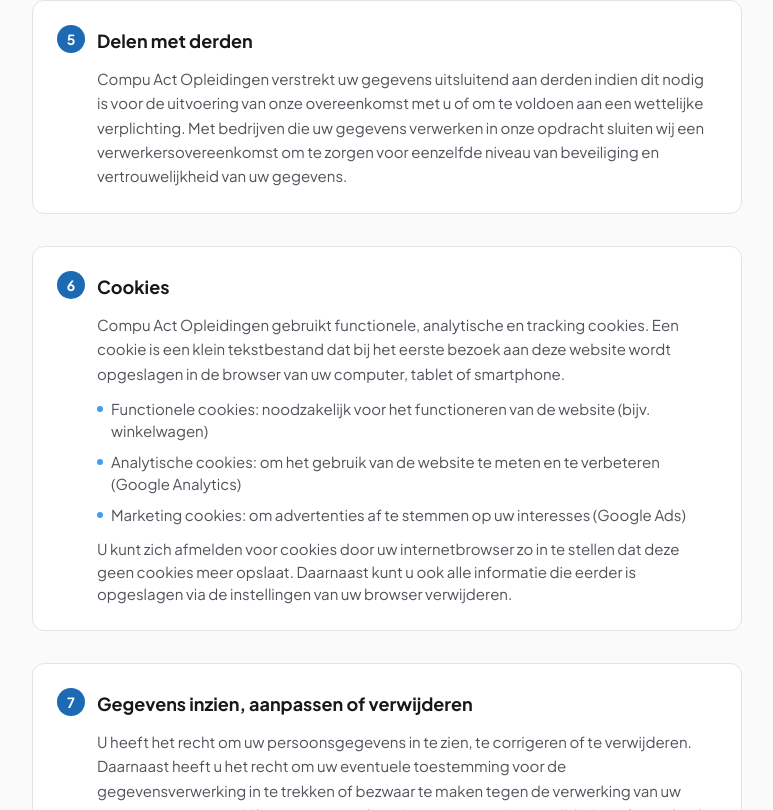
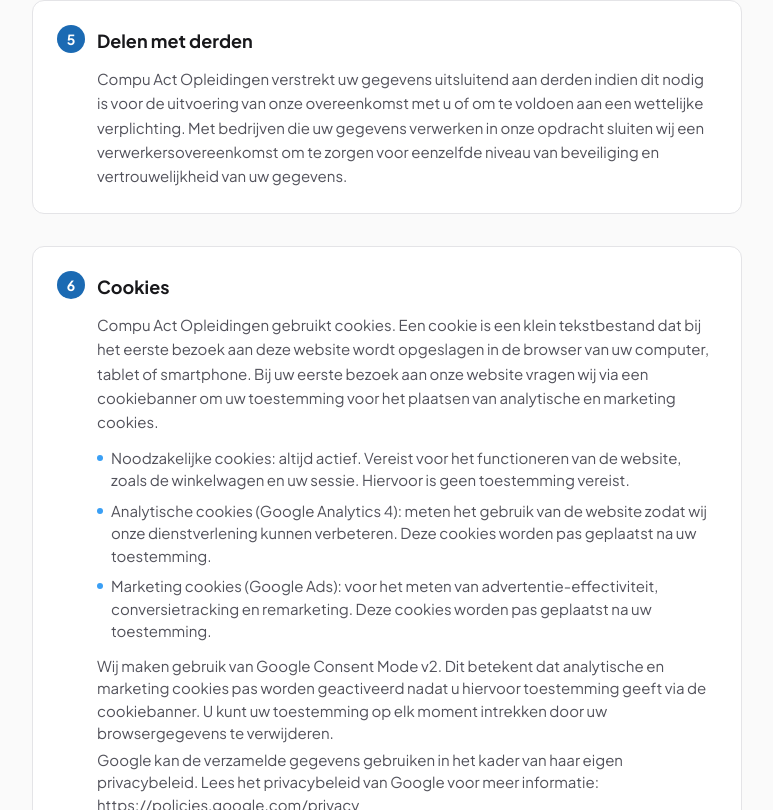
Before and after one commit to JDBeheer/compuact-nextjs, a Next.js app: page /privacybeleid in a window 1280 px wide. Shown: the part 1990-2800 px from the top of the page, without its empty margins (378-1151 px from the left). Built offline with nearby package versions, Linux system fonts and the light colour scheme; no server answers.

Commit message:
Auto-commit: update page.tsx

```diff
--- a/src/app/(public)/privacybeleid/page.tsx
+++ b/src/app/(public)/privacybeleid/page.tsx
@@ -62,13 +62,26 @@
   },
   {
     titel: 'Cookies',
-    tekst: 'Compu Act Opleidingen gebruikt functionele, analytische en tracking cookies. Een cookie is een klein tekstbestand dat bij het eerste bezoek aan deze website wordt opgeslagen in de browser van uw computer, tablet of smartphone.',
+    tekst: 'Compu Act Opleidingen gebruikt cookies. Een cookie is een klein tekstbestand dat bij het eerste bezoek aan deze website wordt opgeslagen in de browser van uw computer, tablet of smartphone. Bij uw eerste bezoek aan onze website vragen wij via een cookiebanner om uw toestemming voor het plaatsen van analytische en marketing cookies.',
     punten: [
-      'Functionele cookies: noodzakelijk voor het functioneren van de website (bijv. winkelwagen)',
-      'Analytische cookies: om het gebruik van de website te meten en te verbeteren (Google Analytics)',
-      'Marketing cookies: om advertenties af te stemmen op uw interesses (Google Ads)',
+      'Noodzakelijke cookies: altijd actief. Vereist voor het functioneren van de website, zoals de winkelwagen en uw sessie. Hiervoor is geen toestemming vereist.',
+      'Analytische cookies (Google Analytics 4): meten het gebruik van de website zodat wij onze dienstverlening kunnen verbeteren. Deze cookies worden pas geplaatst na uw toestemming.',
+      'Marketing cookies (Google Ads): voor het meten van advertentie-effectiviteit, conversietracking en remarketing. Deze cookies worden pas geplaatst na uw toestemming.',
     ],
-    extra: ['U kunt zich afmelden voor cookies door uw internetbrowser zo in te stellen dat deze geen cookies meer opslaat. Daarnaast kunt u ook alle informatie die eerder is opgeslagen via de instellingen van uw browser verwijderen.'],
+    extra: [
+      'Wij maken gebruik van Google Consent Mode v2. Dit betekent dat analytische en marketing cookies pas worden geactiveerd nadat u hiervoor toestemming geeft via de cookiebanner. U kunt uw toestemming op elk moment intrekken door uw browsergegevens te verwijderen.',
+      'Google kan de verzamelde gegevens gebruiken in het kader van haar eigen privacybeleid. Lees het privacybeleid van Google voor meer informatie: https://policies.google.com/privacy',
+    ],
+  },
+  {
+    titel: 'Google Ads & Remarketing',
+    tekst: 'Wij maken gebruik van Google Ads om onze cursussen onder de aandacht te brengen. Hierbij worden de volgende technieken ingezet:',
+    punten: [
+      'Conversietracking: wij meten of een bezoeker die via een Google-advertentie op onze website komt, een actie uitvoert (zoals een inschrijving of offerte-aanvraag). Dit helpt ons de effectiviteit van onze advertenties te meten.',
+      'Enhanced Conversions: wij gebruiken gehashte klantgegevens (zoals e-mailadres) om conversies nauwkeuriger te meten. Deze gegevens worden versleuteld (gehasht) voordat ze naar Google worden verzonden.',
+      'Remarketing: na uw toestemming kunnen wij u op andere websites relevante advertenties tonen op basis van uw eerdere bezoek aan onze website.',
+    ],
+    extra: ['Al deze functies worden uitsluitend geactiveerd nadat u toestemming heeft gegeven via onze cookiebanner. Zonder uw toestemming worden geen marketing cookies geplaatst.'],
   },
   {
     titel: 'Gegevens inzien, aanpassen of verwijderen',
```
